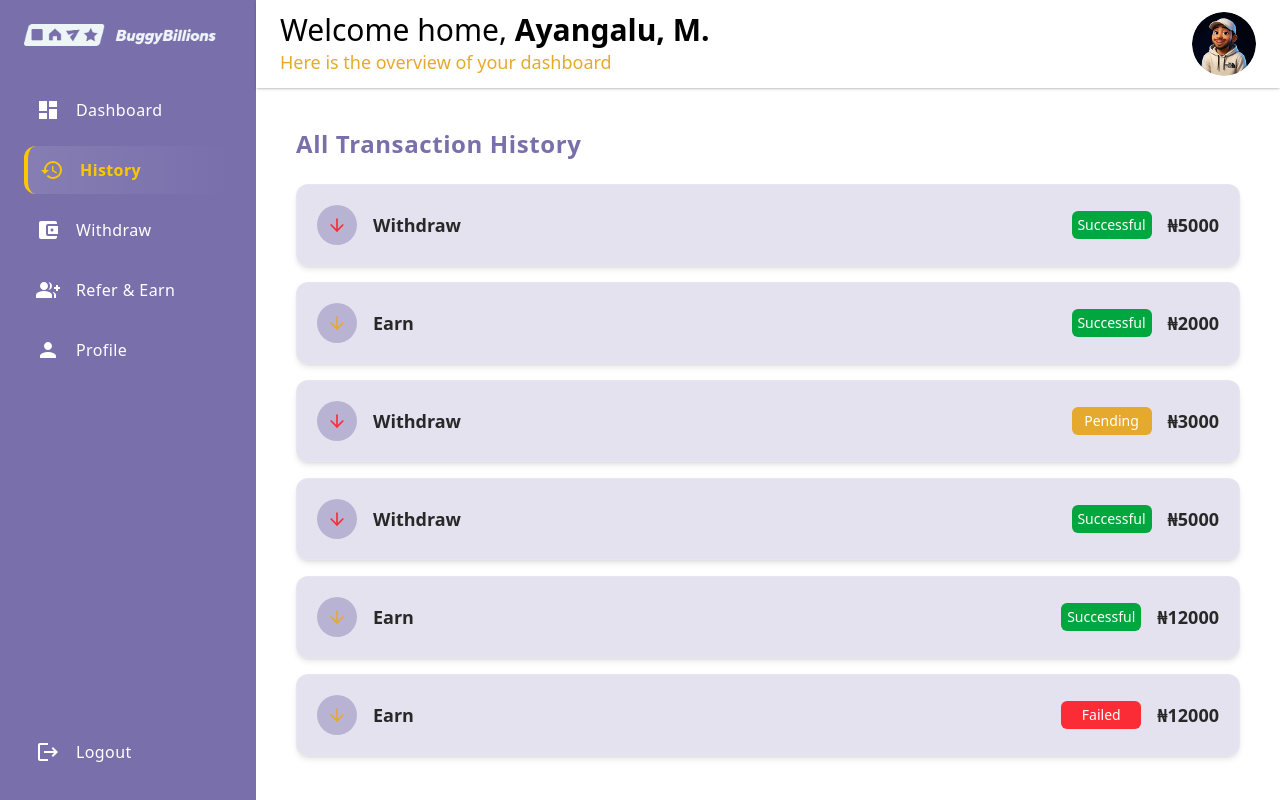
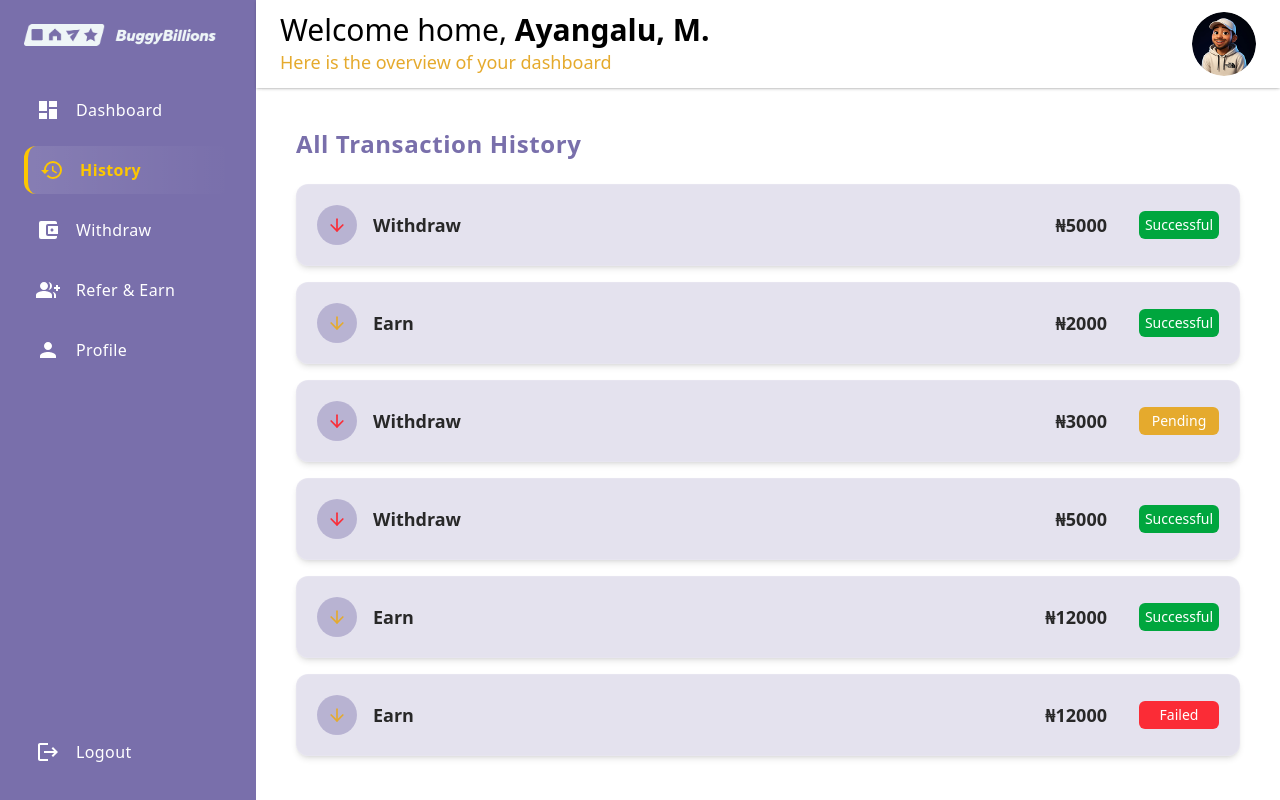
Before and after one commit to youngbee08/buggy-refer-system, a React (Vite) app: page /history in a window 1280 px wide. Built offline with nearby package versions, Linux system fonts and the light colour scheme; no server answers.

Commit message:
pull validation from dePrime

```diff
--- a/src/App.jsx
+++ b/src/App.jsx
@@ -12,12 +12,14 @@ import Withdraw from "./pages/Withdraw";
 import Refer from "./pages/Refer";
 import Profile from "./pages/Profile";
 import SetupPin from "./pages/subpage/SetPin";
+import { Toaster } from "sonner";
 
 // import Signup from "./pages/Signup";
 // import Login from "./pages/Login";
 
 function App() {
   return (
+    <>
       <Routes>
         <Route path="/" element={<Signup />} />
         {/* <Route path="/register" element={<Signup />} /> */}
@@ -43,6 +45,8 @@ function App() {
           element={<Maindashboard children={<Profile />} />}
         />
       </Routes>
+      <Toaster richColors/>
+    </>
   );
 }
 
--- a/src/pages/Edit.jsx
+++ b/src/pages/Edit.jsx
@@ -5,7 +5,7 @@ import { Link } from 'react-router-dom'
 const Edit = ({image,fields,formSubject,formText,otherActions,btnText,formAction,bg,otherTextcol,refCol,imgWid,smBg}) => {
   return (
     <div className={`overflowy-y-hidden lg:overflow-y-auto bg-[url(${smBg})] bg-cover lg:bg-${bg} h-[100vh] w-full flex justify-between text-secClrWhite items-center`} style={{
-    backgroundImage: `${window.innerWidth <= 800 ? `linear-gradient(to bottom, rgba(0,0,0,0.6), rgba(0,0,0,0.4)), url(${smBg})` : ''}`, backgroundRepeat:"no-repeat", backgroundPosition:"center", backgroundSize:"cover"}}>
+    backgroundImage: `${window.innerWidth <= 900 ? `linear-gradient(to bottom, rgba(0,0,0,0.6), rgba(0,0,0,0.4)), url(${smBg})` : ''}`, backgroundRepeat:"no-repeat", backgroundPosition:"center", backgroundSize:"cover"}}>
       <div className="w-[60%] lg:flex flex-col h-full relative hidden">
         <img src={assets.logo2} alt="logo" className='absolute top-[2rem] w-1/3 left-[2rem]'/>
         <img src={image} alt="signup img" className={`h-[100%] object-cover`} width={{imgWid}}/>
--- a/src/pages/History.jsx
+++ b/src/pages/History.jsx
@@ -33,7 +33,8 @@ const History = () => {
               </div>
               <h3 className="text-base lg:text-lg font-bold text-secClrBlack">{transaction.type}</h3>
             </div>
-            <div className="flex items-center gap-2 lg:gap-4">
+            <div className="flex items-center gap-2 lg:gap-8">
+              <h3 className="text-base lg:text-lg font-semibold text-secClrBlack">{transaction.amount}</h3>
               <p
                 className={`${
                   transaction.status === "Pending" ? "bg-accClrYellow" : transaction.status === "Failed" ? "bg-red-500" : "bg-green-600"
@@ -41,7 +42,6 @@ const History = () => {
               >
                 {transaction.status}
               </p>
-              <h3 className="text-base lg:text-lg font-semibold text-secClrBlack">{transaction.amount}</h3>
             </div>
           </div>
         ))}
```
Lines whose indentation alone changed are shown as unchanged.
